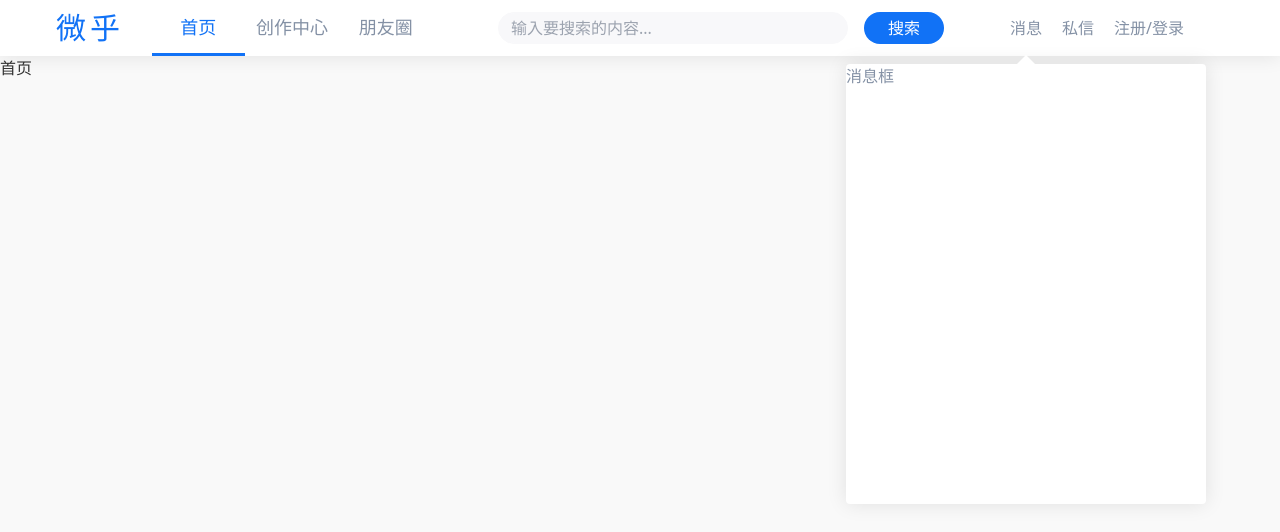
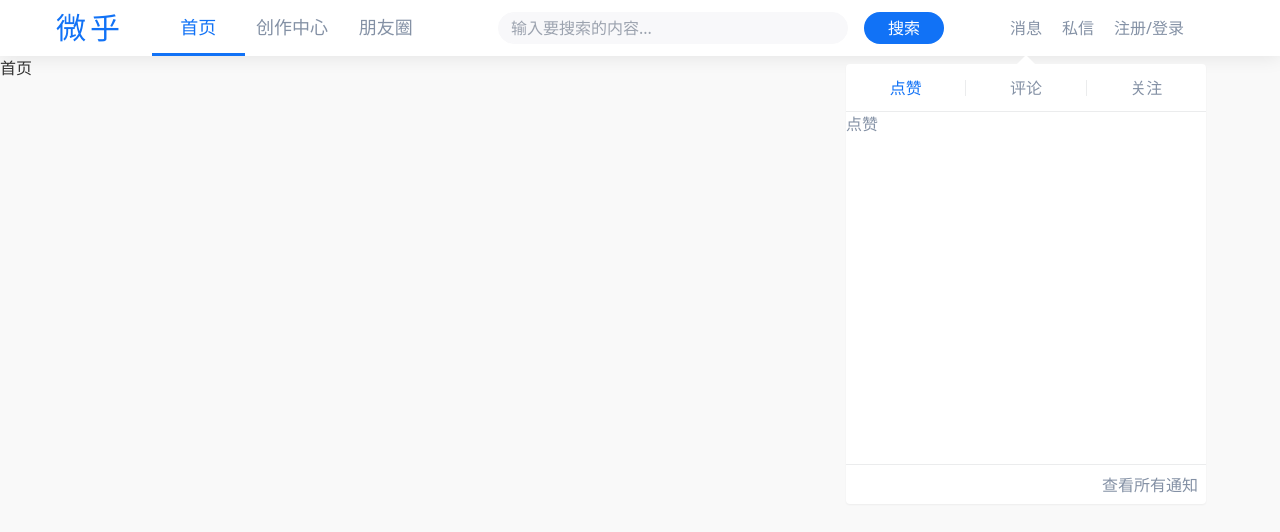
Before and after one commit to ZlllZ1/frontend-weihu, a Vue app: page / in a window 1280 px wide. Both pictures are taken after a click on the button "消息". Shown: the top 532 px of the page. Built offline with nearby package versions, Linux system fonts and the light colour scheme.

Commit message:
feat: 消息点赞卡片内容

```diff
--- /dev/null
+++ b/src/components/layout/CommentContent.vue
@@ -0,0 +1,3 @@
+<template>
+  <div>评论</div>
+</template>
--- /dev/null
+++ b/src/components/layout/FollowContent.vue
@@ -0,0 +1,3 @@
+<template>
+  <div>关注</div>
+</template>
--- a/src/components/layout/HeaderNav.vue
+++ b/src/components/layout/HeaderNav.vue
@@ -35,7 +35,7 @@
       </div>
       <div class="inline-flex items-center justify-center gap-5">
         <div class="relative clickOut">
-          <button class="hover:text-[#333]" @click.stop="toggleMessage">
+          <button class="hover:text-blue" @click.stop="toggleMessage">
             消息
           </button>
           <transition name="fade">
@@ -43,7 +43,7 @@
           </transition>
         </div>
         <div class="relative clickOut">
-          <button class="hover:text-[#333]" @click.stop="togglePrivateLetter">
+          <button class="hover:text-blue" @click.stop="togglePrivateLetter">
             私信
           </button>
           <transition name="fade">
@@ -51,7 +51,7 @@
           </transition>
         </div>
         <div class="relative clickOut">
-          <button class="hover:text-[#333]" @click.stop="toggleLogin">
+          <button class="hover:text-blue" @click.stop="toggleLogin">
             注册/登录
           </button>
           <transition name="fade">
@@ -73,35 +73,35 @@ const searchText = ref('')
 const showMessage = ref(false)
 const showPrivateLetter = ref(false)
 const showLogin = ref(false)
+
 const search = () => {
   console.log(111)
 }
+
 const toggleMessage = () => {
   showMessage.value = !showMessage.value
   showPrivateLetter.value = false
   showLogin.value = false
 }
-
 const togglePrivateLetter = () => {
   showPrivateLetter.value = !showPrivateLetter.value
   showMessage.value = false
   showLogin.value = false
 }
-
 const toggleLogin = () => {
   showLogin.value = !showLogin.value
   showMessage.value = false
   showPrivateLetter.value = false
 }
+
 const handleClickOutside = event => {
-  console.log(event.target.closest('.clickOut'))
   if (!event.target.closest('.clickOut')) {
     showMessage.value = false
     showPrivateLetter.value = false
     showLogin.value = false
   }
 }
-const closeLogin = () => (showLogin.value = false)
+
 onMounted(() => {
   document.addEventListener('click', handleClickOutside)
 })
@@ -109,6 +109,8 @@ onMounted(() => {
 onUnmounted(() => {
   document.removeEventListener('click', handleClickOutside)
 })
+
+const closeLogin = () => (showLogin.value = false)
 </script>
 
 <style lang="scss" scoped>
--- a/src/components/layout/MessageCard.vue
+++ b/src/components/layout/MessageCard.vue
@@ -2,12 +2,56 @@
   <div class="absolute top-12 left-1/2 -translate-x-1/2">
     <span class="triangle"></span>
     <div
-      class="bg-white w-[360px] h-[440px] rounded shadow-[0_0_20px_0_rgba(0,0,0,0.1)]"
+      class="flex flex-col relative bg-white w-[360px] h-[440px] rounded shadow-sm"
     >
-      消息框
+      <div
+        class="flex items-center justify-evenly h-12 w-full border-b border-[#EBECED] flex-shrink-0"
+      >
+        <template v-for="(tab, index) in headerTab" :key="index">
+          <button
+            class="hover:text-blue"
+            :class="{ 'text-blue': tab.selected }"
+            :aria-label="`切换到${tab.label}标签`"
+            @click="changeTab(tab.value)"
+          >
+            {{ tab.label }}
+          </button>
+          <div
+            v-if="index < headerTab.length - 1"
+            class="h-4 self-center w-px bg-[#EBECED]"
+          ></div>
+        </template>
+      </div>
+      <div class="flex-grow overflow-y-auto">
+        <component :is="currentContent"></component>
+      </div>
+      <div
+        class="flex flex-shrink-0 items-center py-4 px-2 justify-end h-10 border-t border-[#EBECED]"
+      >
+        <a class="hover:text-blue cursor-pointer"> 查看所有通知</a>
+      </div>
     </div>
   </div>
 </template>
+
+<script setup>
+import { ref } from 'vue'
+import PraiseContent from './PraiseContent.vue'
+import CommentContent from './CommentContent.vue'
+import FollowContent from './FollowContent.vue'
+const headerTab = ref([
+  { label: '点赞', value: 0, selected: true, component: PraiseContent },
+  { label: '评论', value: 1, selected: false, component: CommentContent },
+  { label: '关注', value: 2, selected: false, component: FollowContent }
+])
+const currentContent = ref(headerTab.value[0].component)
+const changeTab = value => {
+  headerTab.value.forEach(tab => (tab.selected = false))
+  const tab = headerTab.value.find(item => item.value === value)
+  tab.selected = true
+  currentContent.value = tab.component
+}
+</script>
 
 <style lang="scss" scoped>
 .triangle {
--- /dev/null
+++ b/src/components/layout/PraiseContent.vue
@@ -0,0 +1,3 @@
+<template>
+  <div>点赞</div>
+</template>
--- a/src/components/layout/PrivateLetterCard.vue
+++ b/src/components/layout/PrivateLetterCard.vue
@@ -1,9 +1,7 @@
 <template>
   <div class="absolute top-12 left-1/2 -translate-x-1/2">
     <span class="triangle"></span>
-    <div
-      class="bg-white w-[360px] h-[440px] rounded shadow-[0_0_20px_0_rgba(0,0,0,0.1)]"
-    >
+    <div class="relative bg-white w-[360px] h-[440px] rounded shadow-sm">
       私信框
     </div>
   </div>
```
